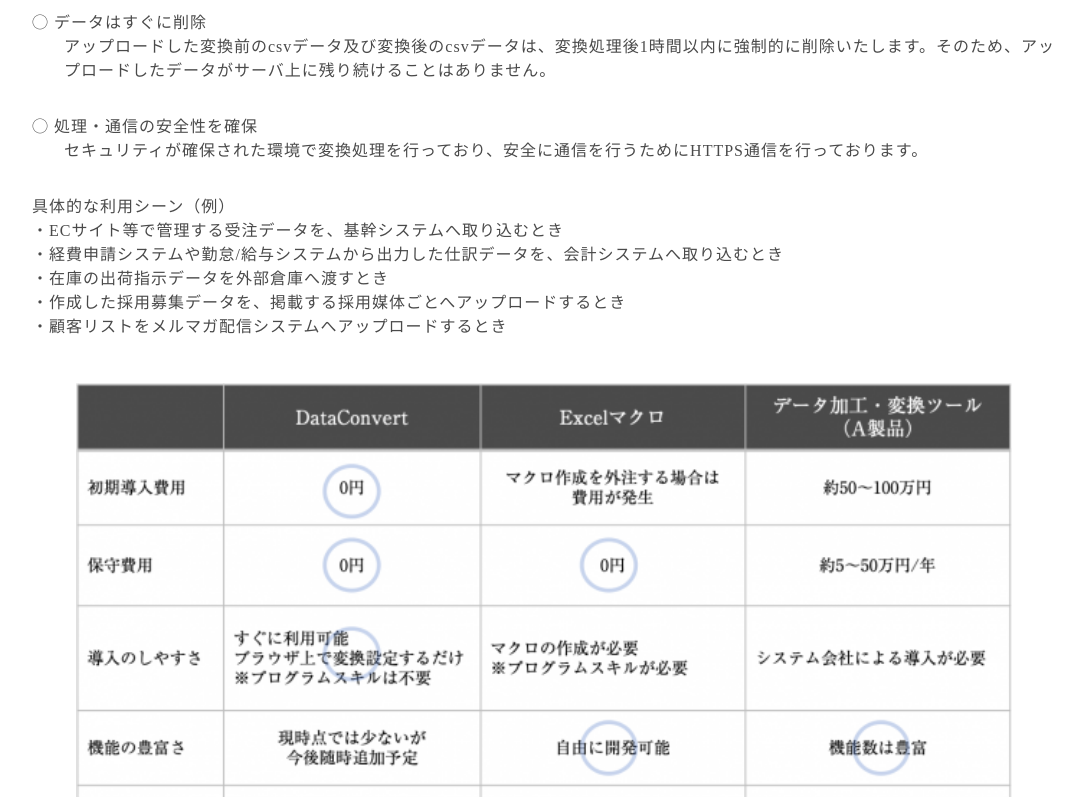
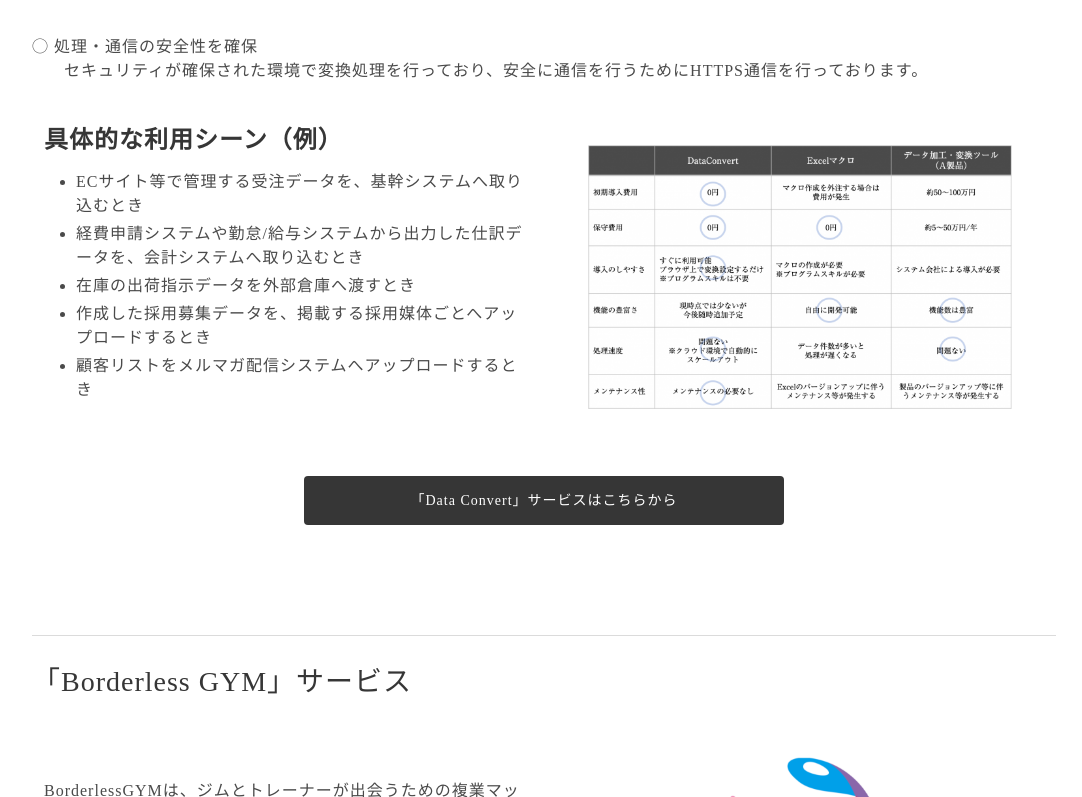
Before and after one commit to egg-system/corporate-site, a Nuxt app: page /own_site in a window 1280 px wide. Shown: the part 903-1700 px from the top of the page, without its empty margins (96-1178 px from the left). Built offline with nearby package versions, Linux system fonts and the light colour scheme.

Commit message:
データコンバートの表レイアウト調整

```diff
--- a/components/pages/own_site/TheBorderlessGym.vue
+++ b/components/pages/own_site/TheBorderlessGym.vue
@@ -90,7 +90,7 @@ div {
   margin-bottom: 1rem;
 }
 .borderless {
-  padding-top: 2rem;
+  padding-top: 4rem;
 }
 .borderless-use {
   border-bottom: 1px solid $lightgray;
--- a/components/pages/own_site/TheDataConvert.vue
+++ b/components/pages/own_site/TheDataConvert.vue
@@ -45,29 +45,21 @@
         セキュリティが確保された環境で変換処理を行っており、安全に通信を行うためにHTTPS通信を行っております。
       </div>
     </div>
-    <div class="specific-use">
-      具体的な利用シーン（例）
-      <div>
-        ・ECサイト等で管理する受注データを、基幹システムへ取り込むとき
-      </div>
-      <div>
-        ・経費申請システムや勤怠/給与システムから出力した仕訳データを、会計システムへ取り込むとき
-      </div>
-      <div>
-        ・在庫の出荷指示データを外部倉庫へ渡すとき
-      </div>
-      <div>
-        ・作成した採用募集データを、掲載する採用媒体ごとへアップロードするとき
-      </div>
-      <div>
-        ・顧客リストをメルマガ配信システムへアップロードするとき
-      </div>
-    </div>
-    <div class="columns">
-      <div class="column table-image">
-        <figure class="image">
+    <div class="columns reverse">
+      <div class="column">
+        <figure class="image table">
           <img :src="dataconvertTableImage">
         </figure>
+      </div>
+      <div class="column">
+        <h3>具体的な利用シーン（例）</h3>
+        <ul>
+          <li>ECサイト等で管理する受注データを、基幹システムへ取り込むとき</li>
+          <li>経費申請システムや勤怠/給与システムから出力した仕訳データを、会計システムへ取り込むとき</li>
+          <li>在庫の出荷指示データを外部倉庫へ渡すとき</li>
+          <li>作成した採用募集データを、掲載する採用媒体ごとへアップロードするとき</li>
+          <li>顧客リストをメルマガ配信システムへアップロードするとき</li>
+        </ul>
       </div>
     </div>
     <div class="link">
@@ -111,13 +103,6 @@ div {
     padding: 2rem;
     padding-top: 1rem;
   }
-}
-.message {
-  background-color: inherit;
-  line-height: 1.25 !important;
-}
-.columns {
-  margin-bottom: 3rem;
   .column {
     position: relative;
     div {
@@ -125,16 +110,18 @@ div {
     }
   }
 }
+.message {
+  background-color: inherit;
+  line-height: 1.25 !important;
+}
 .table-image {
   margin: auto;
 }
-.table {
-  border: 1px solid $lightgray;
-  margin: 0px;
-  margin-bottom: 3rem;
-  .column {
-    padding: 0px;
-  }
+.table img {
+  width: 500px;
+  height: 300px;
+  object-fit: contain;
+  margin: 0 auto;
 }
 .table-title {
   margin-bottom: 1rem;
--- a/package.json
+++ b/package.json
@@ -23,10 +23,12 @@
     "bulma": "^0.7.5",
     "dayjs": "^1.8.22",
     "file-loader": "^5.0.2",
-    "jquery": "^3.4.1",
+    "jquery": "^3.5.1",
     "nuxt": "^2.12.0",
     "url-loader": "^3.0.0",
+    "vue": "^2.6.11",
     "vue-scrollto": "^2.17.1",
+    "vue-server-renderer": "^2.6.11",
     "vue-slick": "^1.1.15",
     "vuex-persistedstate": "^3.0.1"
   },
@@ -45,7 +47,7 @@
     "eslint-plugin-prettier": "2.6.2",
     "eslint-plugin-vue": "^4.0.0",
     "jest": "^24.9.0",
-    "node-sass": "^4.13.1",
+    "node-sass": "^4.14.1",
     "nodemon": "^1.19.4",
     "prettier": "1.14.3",
     "sass-loader": "^7.3.1",
```
Also changed, not shown: 1 other file (tests, documents, lock files or other folders).
